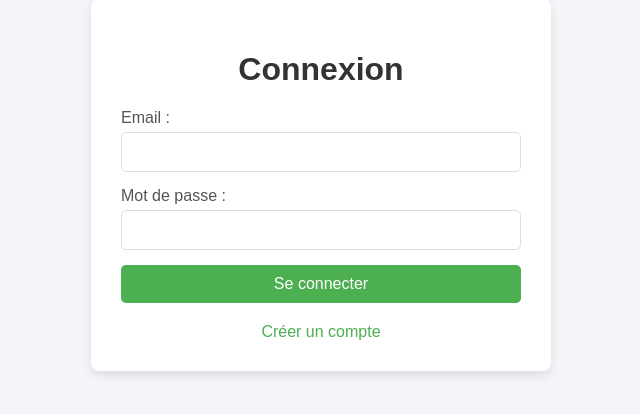
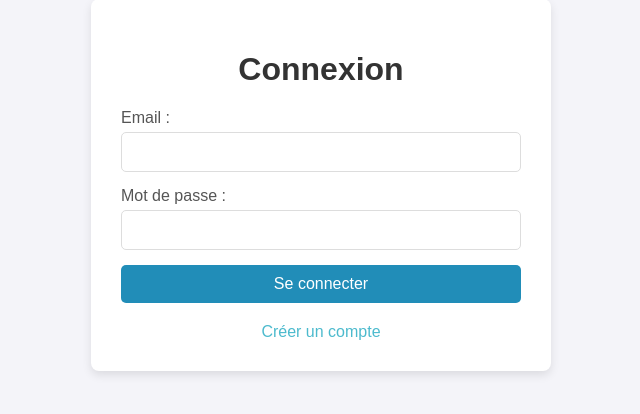
Before and after one commit to ABDOFK/php-project, a PHP site: page / in a window 1280 px wide. Shown: the part 215-629 px from the top of the page, without its empty margins (319-959 px from the left). Run offline with PHP 8.4, Linux system fonts and the light colour scheme.

Commit message:
php-project

```diff
--- a/index.php
+++ b/index.php
@@ -70,7 +70,7 @@ if ($_SERVER['REQUEST_METHOD'] === 'POST') {
 
         button {
             padding: 10px;
-            background-color: #4CAF50;
+            background-color:rgb(33, 141, 184);
             color: #fff;
             border: none;
             border-radius: 5px;
@@ -80,7 +80,7 @@ if ($_SERVER['REQUEST_METHOD'] === 'POST') {
         }
 
         button:hover {
-            background-color: #45a049;
+            background-color:rgb(25, 141, 164);
         }
 
         .error {
@@ -93,7 +93,7 @@ if ($_SERVER['REQUEST_METHOD'] === 'POST') {
             text-align: center;
             display: block;
             margin-top: 20px;
-            color: #4CAF50;
+            color:rgba(20, 164, 189, 0.76);
             text-decoration: none;
             font-size: 16px;
         }
```
